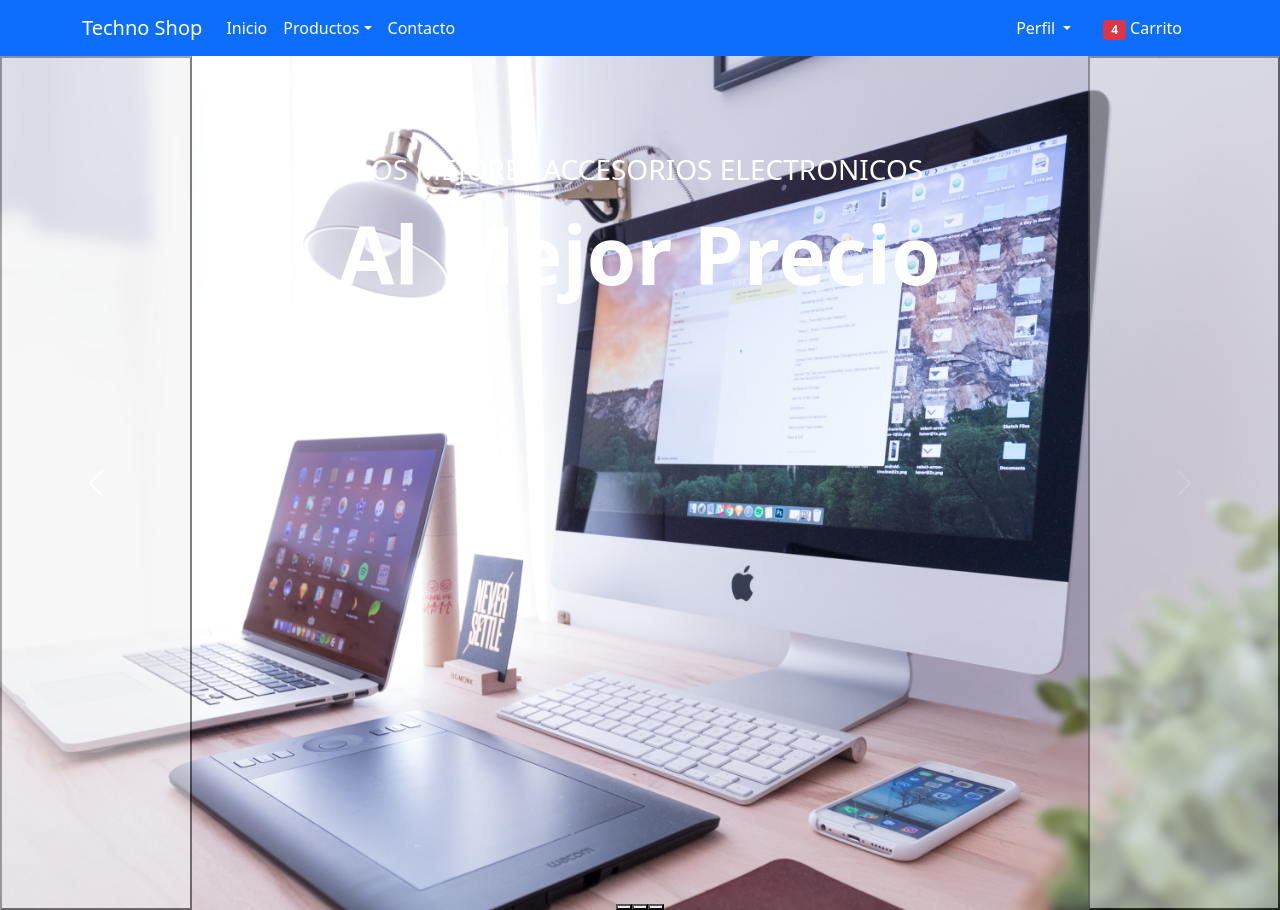
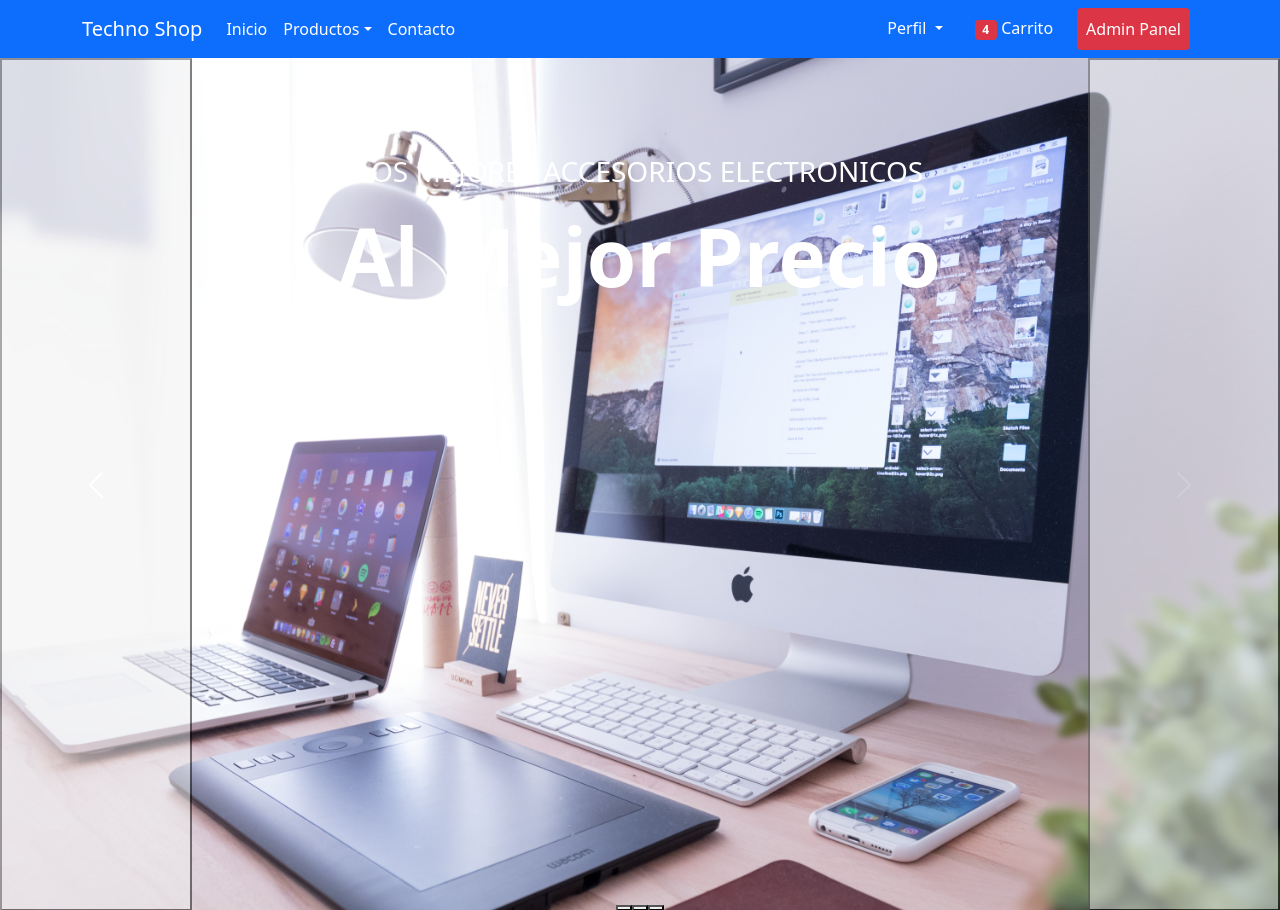
Before and after one commit to salvadorbravo/tienda-proyecto-duoc, a Django app: page / in a window 1280 px wide. Shown: the top 910 px of the page. Run offline with Django 4.2, Linux system fonts and the light colour scheme; a user stored in the database is signed in.

Commit message:
se agrego boton para acceder al panel de lal admin

```diff
--- a/core/templates/core/base.html
+++ b/core/templates/core/base.html
@@ -66,6 +66,11 @@
               <a href="{% url 'registrocliente' %}" class="nav-link text-white">Registrarse</a>
             </li>
             {% endif %}
+            {% if user.is_authenticated and user.is_staff %}
+            <li class="nav-item mx-2">
+              <a href="#" class="btn btn-danger nav-link text-white">Admin Panel</a>
+            </li>
+            {% endif %}
           </ul>
         </div>
       </div>
```
Also changed, not shown: db.sqlite3.
